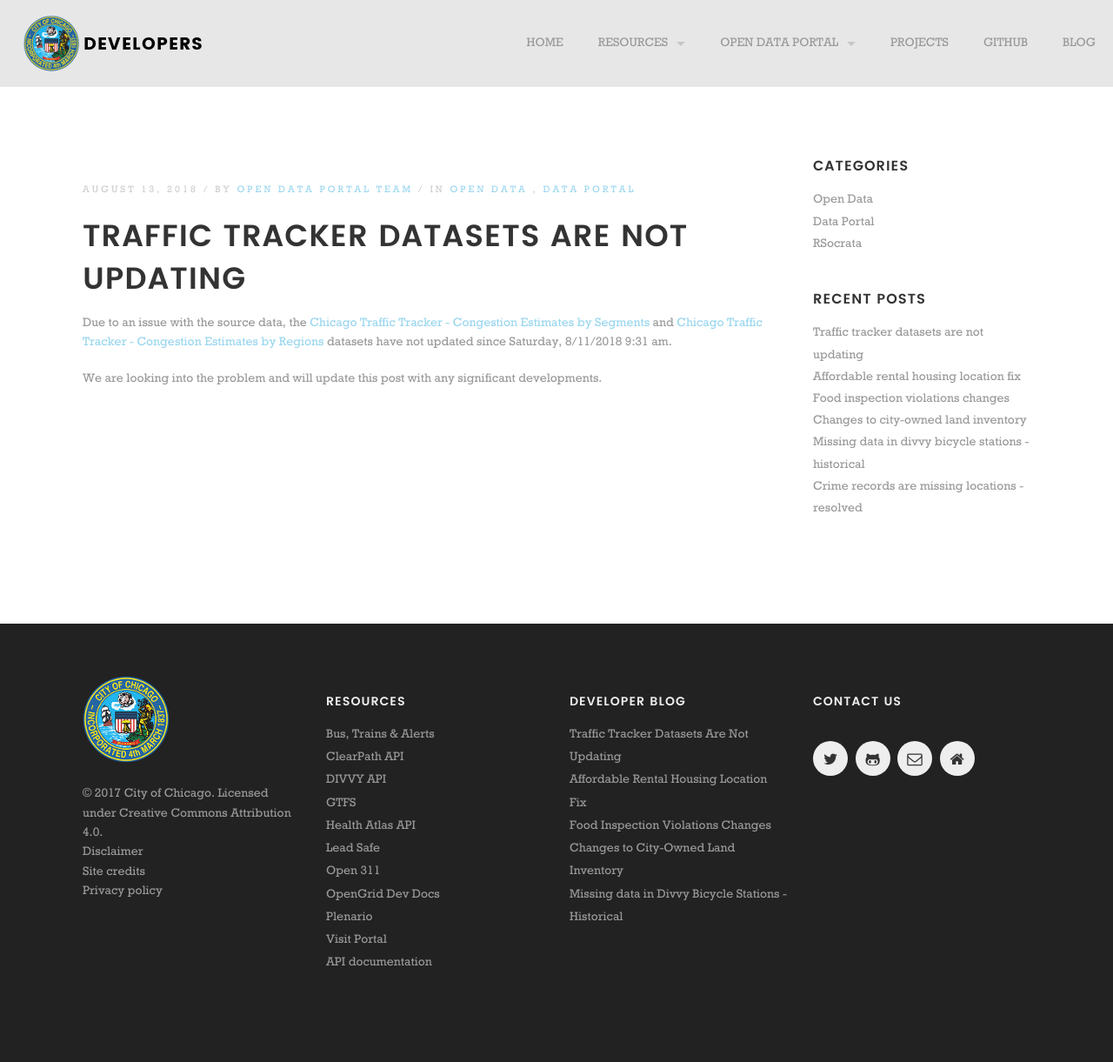
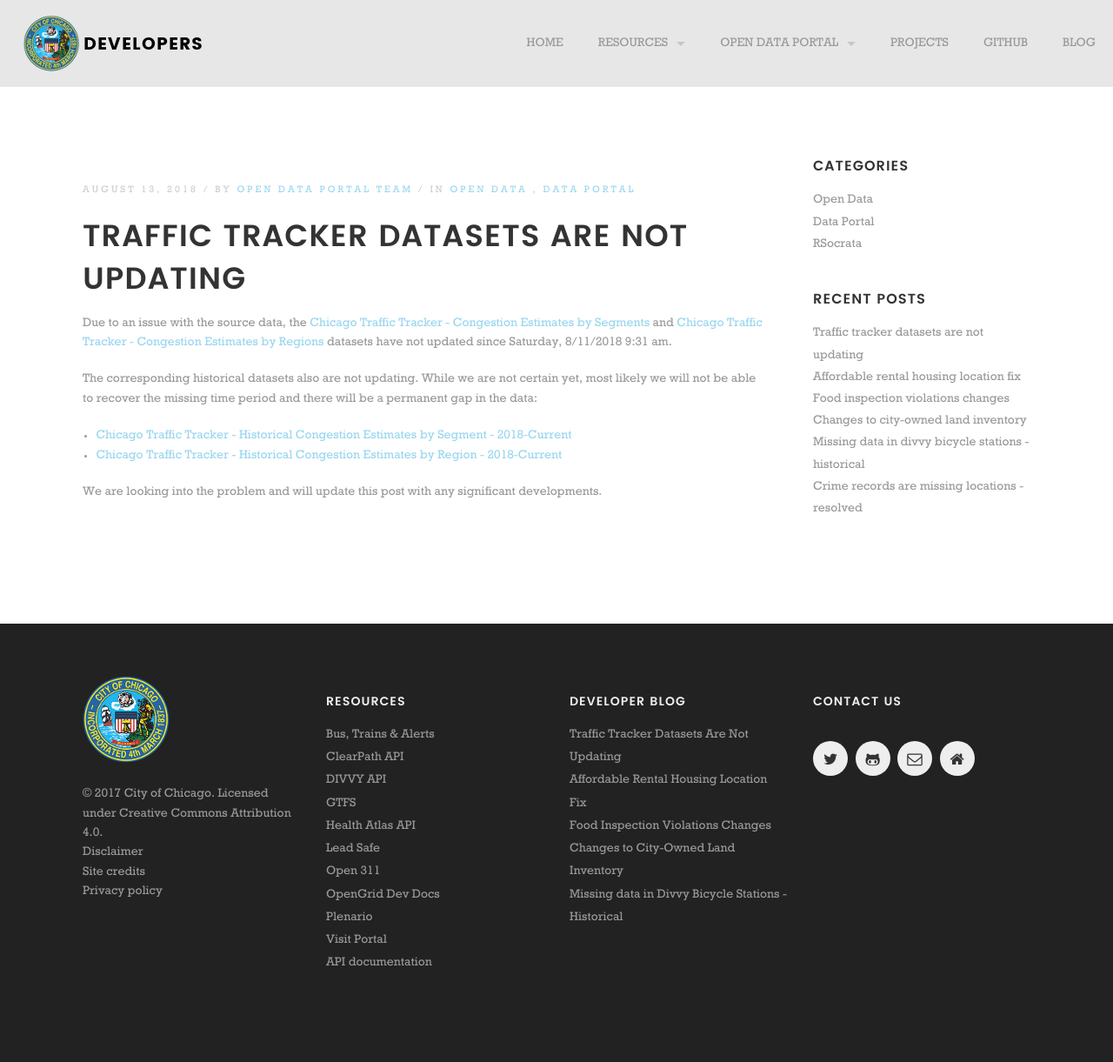
Before and after one commit to Chicago/dev.cityofchicago.org, a Jekyll site: the page built from _posts/2018-08-13-traffic-datasets-not-updating.md, in a window 1280 px wide. Shown: the whole page at 87% size. Built offline with Jekyll 4.4.1, drawn with Linux system fonts in a browser that asks for light colours; some web fonts are replaced.

Commit message:
Update 2018-08-13-traffic-datasets-not-updating.md
Added reference to the historical datasets.

```diff
--- a/_posts/2018-08-13-traffic-datasets-not-updating.md
+++ b/_posts/2018-08-13-traffic-datasets-not-updating.md
@@ -9,9 +9,16 @@
 tags:
 - n4j6-wkkf
 - t2qc-9pjd
+- sxs8-h27x
+- kf7e-cur8
 - traffic
 - tech-headache
 ---
 Due to an issue with the source data, the [Chicago Traffic Tracker - Congestion Estimates by Segments](https://data.cityofchicago.org/d/n4j6-wkkf) and [Chicago Traffic Tracker - Congestion Estimates by Regions](https://data.cityofchicago.org/d/t2qc-9pjd) datasets have not updated since Saturday, 8/11/2018 9:31 am.
 
+The corresponding historical datasets also are not updating. While we are not certain yet, most likely we will not be able to recover the missing time period and there will be a permanent gap in the data:
+
+* [Chicago Traffic Tracker - Historical Congestion Estimates by Segment - 2018-Current](https://data.cityofchicago.org/d/sxs8-h27x)
+* [Chicago Traffic Tracker - Historical Congestion Estimates by Region - 2018-Current](https://data.cityofchicago.org/d/kf7e-cur8)
+
 We are looking into the problem and will update this post with any significant developments.
```
